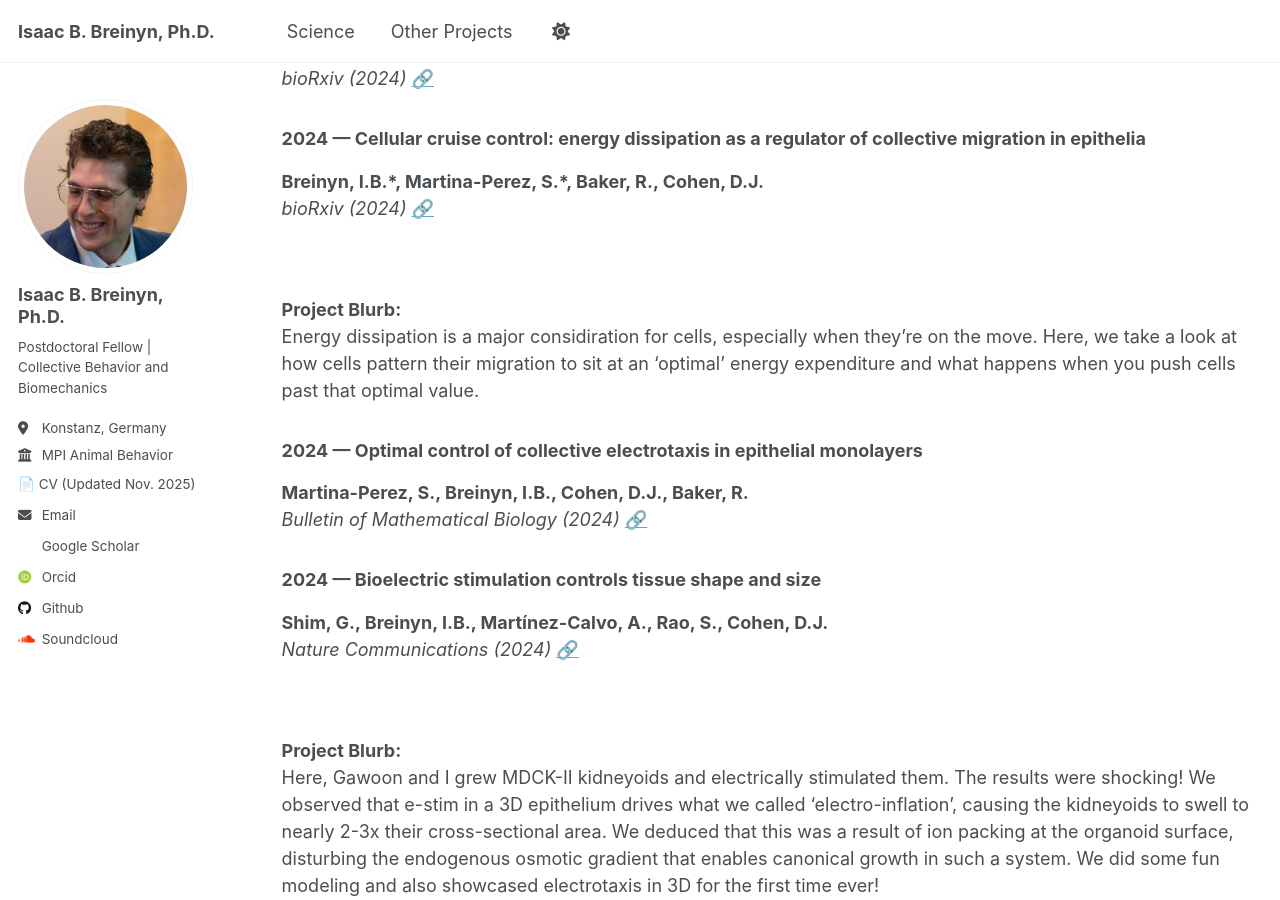
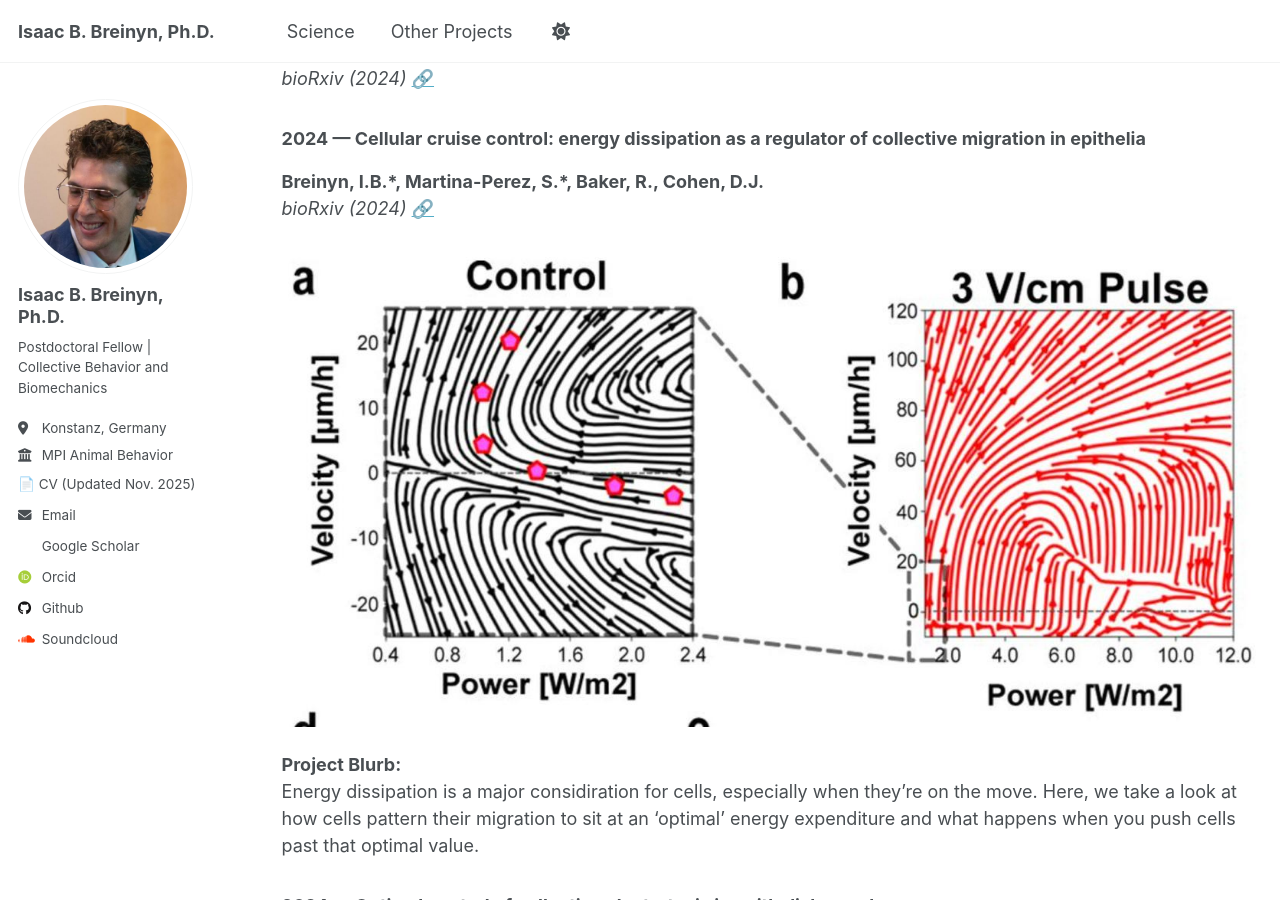
Before and after one commit to isaacbreinyn/isaacbreinyn.github.io, a Jekyll site: the page built from _pages/publications.md, in a window 1280 px wide and 900 px high, scrolled down 1955 px. Built offline with Jekyll 4.4.1, drawn with Linux system fonts in a browser that asks for light colours; some web fonts are replaced; a script that is not in the unit is left out.

Commit message:
Update publications.md

```diff
--- a/_pages/publications.md
+++ b/_pages/publications.md
@@ -41,7 +41,7 @@ My long term plans are to study how certain behaviors arise in macroscopic human
 **Breinyn, I.B.\*, Martina-Perez, S.\*, Baker, R., Cohen, D.J.**
 *bioRxiv (2024)* [🔗](https://doi.org/10.1101/2024.05.21.595054)
 
-![](files/cruisecontrol.jpg)
+![](/files/cruisecontrol.jpg)
 
 **Project Blurb:**
 Energy dissipation is a major considiration for cells, especially when they're on the move. Here, we take a look at how cells pattern their migration to sit at an 'optimal' energy expenditure and what happens when you push cells past that optimal value.
@@ -54,7 +54,7 @@ Energy dissipation is a major considiration for cells, especially when they're o
 **Shim, G., Breinyn, I.B., Martínez-Calvo, A., Rao, S., Cohen, D.J.**
 *Nature Communications (2024)* [🔗](https://doi.org/10.1038/s41467-024-47079-w)
 
-![](files/cysts.jpg)
+![](/files/cysts.jpg)
 
 **Project Blurb:**
 Here, Gawoon and I grew MDCK-II kidneyoids and electrically stimulated them. The results were shocking! We observed that e-stim in a 3D epithelium drives what we called 'electro-inflation', causing the kidneyoids to swell to nearly 2-3x their cross-sectional area. We deduced that this was a result of ion packing at the organoid surface, disturbing the endogenous osmotic gradient that enables canonical growth in such a system. We did some fun modeling and also showcased electrotaxis in 3D for the first time ever!
@@ -64,7 +64,7 @@ Here, Gawoon and I grew MDCK-II kidneyoids and electrically stimulated them. The
 *Cell Reports (2024)* [🔗](https://doi.org/10.1016/j.celrep.2024.113743)
 
 **Image:**
-![](files/janus.jpg)
+![](/files/janus.jpg)
 
 **Project Blurb:**
 How does an epithelium behave when seeded upon a heterogenous substrate? We answered this question by growing MDCK-II tissues on a substrate that was 1/2 ECM and 1/2 E-cadherin. We saw some really cool seperations of collective behavior and a surprising effect that the E-cadherin substrate had on cell cycling. The coolest part: we observed that the boundary in substrate coating created an actual pseudo-mechanical booundary in the tissue! This became apparent when we looked at strain propogation in the tissue and saw true reflections in a contiguous tissue.
@@ -77,7 +77,7 @@ How does an epithelium behave when seeded upon a heterogenous substrate? We answ
 **Wolf, A.E., Breinyn, I.B., Heinrich, M.A., Zajdel, T.J., Cohen, D.J.**
 *PNAS Nexus (2022)* [🔗](https://doi.org/10.1093/pnasnexus/pgac002)
 
-![](files/stim.jpg)
+![](/files/stim.jpg)
 
 **Project Blurb:**
 How does a homogenous cue affect a heterogenous cellular population? Here, we applied global stimulation to a square cultured epithelium and characterized the differences in behavior at different parts of the tissue. Interestingly, all four edges of the tissue, as well as the center, behaved uniquely. We found that, in the context of mechanical properties and collective behavior, a short-term electrical shock performs a 'mechanical reset' in the tissue,
@@ -95,4 +95,4 @@ Even though I left UCSB long before this study was published, I was lucky enough
 *eLife (2022)* [🔗](https://doi.org/10.7554/eLife.77355)
 
 **Image:**
-![](files/fly.jpg)
+![](/files/fly.jpg)
```
